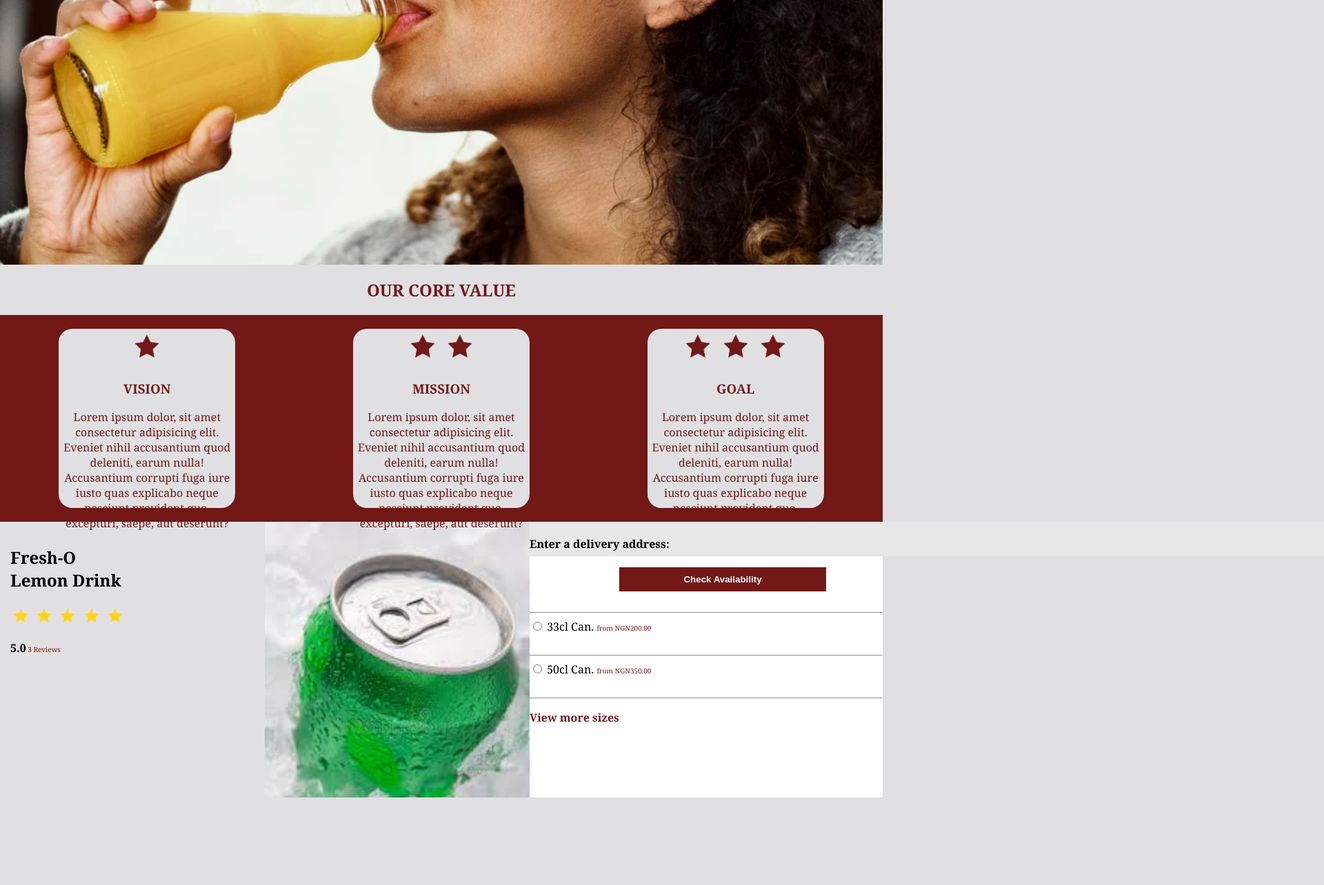
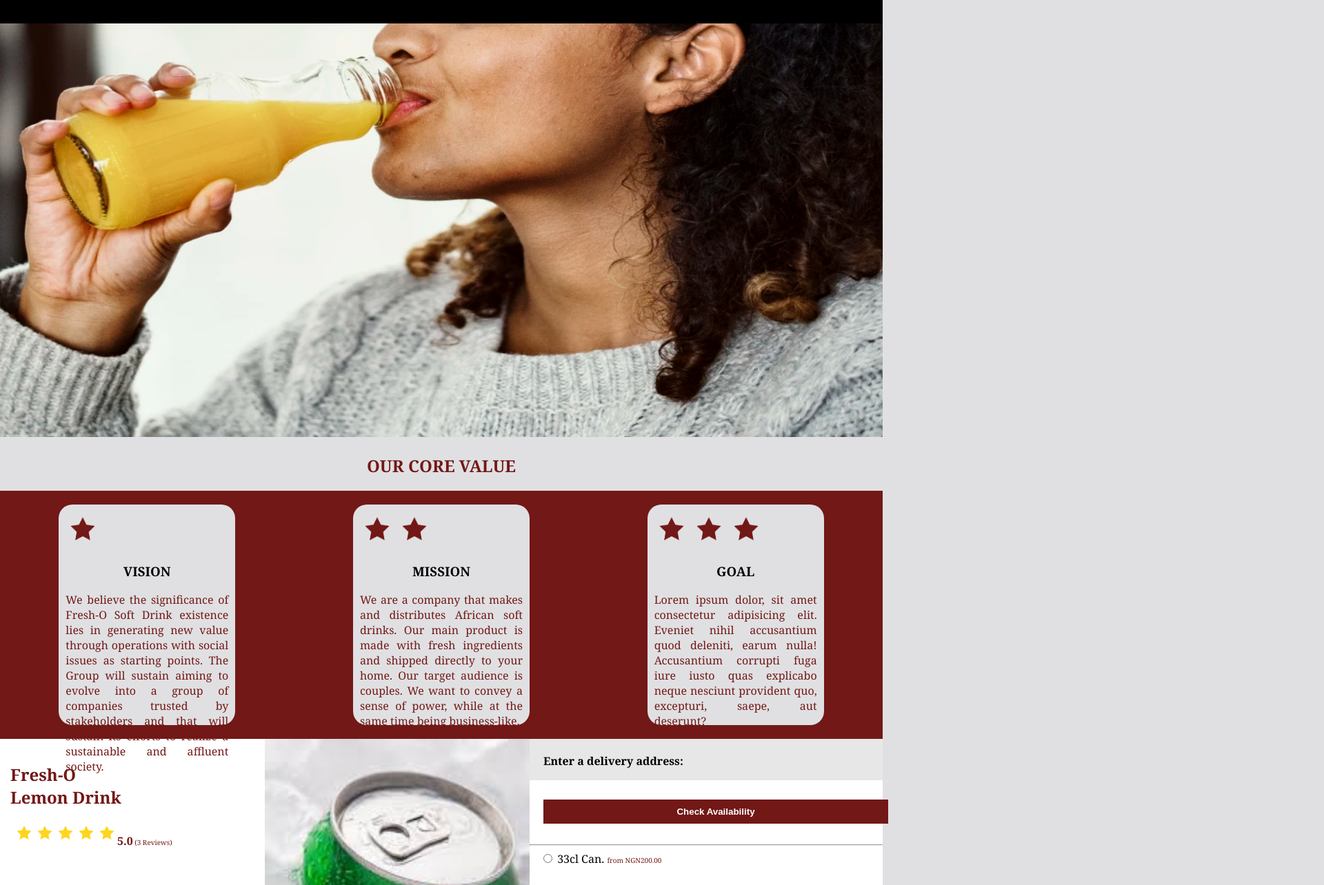
Before and after one commit to Kweenshaly7/EHC-TB3_project, a plain HTML site: page index.html in a window 1280 px wide. Shown: the part 116-1400 px from the top of the page at 69% size, 1920 px wide, since content can reach past the window. Before the commit the page ends 1273 px from the top, so only its background shows below. Drawn offline with Linux system fonts and the light colour scheme.

Commit message:
Modified css

```diff
--- a/index.html
+++ b/index.html
@@ -19,6 +19,7 @@
             <div class="title">
                 <h1>FRESH-O SOFT DRINKS</h1>
             </div>
+        </div>
 
         <div class="topnav">
             <a href="index.html" target="_parent">Home</a>
@@ -26,15 +27,9 @@
             <a href="policy.html" target="_blank">Policy</a>
             <a href="contact_us.html" target="_blank">Contact Us</a>
         </div>
-        </div>
 
         <section id="main">
-            <div class="products">
-                <!-- <p>We are a company that makes and distributes African soft drinks.
-                    Our main product is made with fresh ingredients and shipped directly
-                    to your home. Our target audience is couples. We want to convey a sense
-                    of power, while at the same time being business-like.</p> -->
-            </div>
+                <img src="black_lady_drinking.webp" alt="Lady drinking Fresh-O Soft drink" class="image">
 
             <div class="about">
                 <h2>OUR CORE VALUE</h2>
@@ -45,11 +40,10 @@
                             <img src="red_star.png" alt="star icon" class="star">
 
                             <h3>VISION</h3>
-                            <p>Lorem ipsum dolor, sit amet consectetur adipisicing elit.
-                                Eveniet nihil accusantium quod deleniti, earum nulla!
-                                Accusantium corrupti fuga iure iusto quas explicabo
-                                neque nesciunt provident quo, excepturi, saepe, aut
-                                deserunt?
+                            <p>We believe the significance of Fresh-O Soft Drink existence lies in generating new value through
+                                operations with social issues as starting points.
+                                The Group will sustain aiming to evolve into a group of companies trusted by stakeholders and that
+                                will sustain its efforts to realize a sustainable and affluent society.
                             </p>
                         </article>
                     </div>
@@ -60,11 +54,10 @@
                             <img src="red_star.png" alt="star icon" class="star">
 
                             <h3>MISSION</h3>
-                            <p>Lorem ipsum dolor, sit amet consectetur adipisicing elit.
-                                Eveniet nihil accusantium quod deleniti, earum nulla!
-                                Accusantium corrupti fuga iure iusto quas explicabo
-                                neque nesciunt provident quo, excepturi, saepe, aut
-                                deserunt?
+                            <p>We are a company that makes and distributes African soft drinks.
+                                Our main product is made with fresh ingredients and shipped directly
+                                to your home. Our target audience is couples. We want to convey a sense
+                                of power, while at the same time being business-like.
                             </p>
                         </article>
                     </div>
@@ -90,12 +83,14 @@
             <div class="display">
                 <div class="column left">
                     <h2>Fresh-O <br>Lemon Drink</h2>
+                    <div class="ratings review">
                         <img src="gold_star.png" alt="Rating Star" class="rating">
                         <img src="gold_star.png" alt="Rating Star" class="rating">
                         <img src="gold_star.png" alt="Rating Star" class="rating">
                         <img src="gold_star.png" alt="Rating Star" class="rating">
                         <img src="gold_star.png" alt="Rating Star" class="rating">
-                  <p><b>5.0</b><span> 3 Reviews</span></p>
+                        <p><b>5.0</b><span> (3 Reviews)</span></p>
+                    </div>
                 </div>
 
                 <div class="column middle">
@@ -106,18 +101,18 @@
                     <div class="enter delivery address">
                         <h4>Enter a delivery address:</h4>
                     </div>
-                    <br><br><br>
+                    <br><br><br><br>
 
                     <button type="submit">Check Availability</button>
                     <br><br>
                     <hr>
 
-                    <input type="radio" id="small">
+                    <input type="radio" id="small" name="sizes">
                     <label for="small">33cl Can. <span>from NGN200.00</span></label>
                     <br><br>
                     <hr>
 
-                    <input type="radio" id="big">
+                    <input type="radio" id="big" name="sizes">
                     <label for="big">50cl Can. <span>from NGN350.00</span></label>
                     <br><br>
                     <hr>
--- a/styles.css
+++ b/styles.css
@@ -7,6 +7,8 @@ body {
     margin: 0px;
     font-family: 'Georgia', Times New Roman, Times, serif;
     position: absolute;
+    display: flex;
+    flex-direction: column;
 }
 
 .top {
@@ -22,9 +24,9 @@ body {
 }
 
 .logo > img {
-    /* height: 150px;
-    width: 150px; */
-    border: 2px solid;
+    height: 100px;
+    width: 100px;
+    /* border: 2px solid; */
 }
 
 .title {
@@ -35,28 +37,28 @@ body {
     color: #2e0302;
 }
 
+.topnav {
+    height: 150px;
+    background-color: #000;
+}
+
 a:link,
 a:visited {
     text-decoration: none;
-    color: #721817;
-    background-color: #E0E0E2;
+    color: #e7e7e7;
+    background-color: #000;
     padding: 15px;
-    border-radius: 10px;
-    margin-top: 25px;
+    border: 2px white solid;
 }
 a:hover,
 a:active {
-    background-color: #721817;
-    color: #e7e7e7;
+    background-color: #e7e7e7;
+    color: #000;
 }
 
-.products {
-    height: 500px;
-    background-image: url(black_lady_drinking.webp);
-    background-size: cover;
-    background-repeat: no-repeat;
-    position: inherit;
+.image {
     width: 100%;
+    height: 600px;
 }
 
 .about {
@@ -64,12 +66,17 @@ a:active {
     color: #721817;
 }
 
+h3 {
+    color: #000;
+    text-align: center;
+}
+
 .about_content {
     display: flex;
     flex-direction: row;
     justify-content: space-around;
     background-color: #721817;
-    height: 300px;
+    height: 360px;
     padding: 20px 0px;
 }
 
@@ -81,37 +88,40 @@ a:active {
 .vision {
     display: flex;
     flex-direction: column;
-    text-align: center;
+    text-align: justify;
     background-color: #E0E0E2;
     border-radius: 20px;
     width: 20%;
-    height: 260px;
+    height: 320px;
+    padding: 10px;
 }
 
 .mission {
     display: flex;
     flex-direction: column;
-    text-align: center;
+    text-align: justify;
     background-color: #E0E0E2;
     border-radius: 20px;
     width: 20%;
-    height: 260px;
+    padding: 10px;
+    height: 320px;
 }
 
 .goal {
     display: flex;
     flex-direction: column;
-    text-align: center;
+    text-align: justify;
     background-color: #E0E0E2;
     border-radius: 20px;
     width: 20%;
-    height: 260px;
+    height: 320px;
+    padding: 10px;
 }
 
 /* Create three unequal columns that floats next to each other */
 
 .display {
-    background-color: #E0E0E2;
+    background-color: white;
     height: 400px;
 }
 .column {
@@ -123,6 +133,7 @@ a:active {
   .column.left {
     width: 30%;
     padding: 15px;
+    color: #721817;
   }
 
   .column.right {
@@ -154,6 +165,11 @@ a:active {
     }
 }
 
+.ratings.review {
+    display: flex;
+    margin-left: 5px;
+
+}
 .rating {
     height: 30px;
     width: 30px;
@@ -161,9 +177,9 @@ a:active {
 
 .enter.delivery.address {
     background-color: #e7e7e7;
-    height: 50px;
+    height: 60px;
     position: absolute;
-    width: 100%;
+    width: 40%;
 }
 
 button {
@@ -171,10 +187,10 @@ button {
     border: #721817;
     text-align: center;
     color: white;
-    width: 300px;
+    width: 500px;
     padding: 10px;
     font-weight: bold;
-    margin-left: 130px;
+    margin-left: 20px;
 }
 
 span {
@@ -185,4 +201,9 @@ span {
 .view.more.sizes {
     color: #721817;
     font-weight: 600;
+    margin-left: 20px;
 }
+
+h4, #big, #small {
+    margin-left: 20px;
+}
```
Lines whose indentation alone changed are shown as unchanged.
